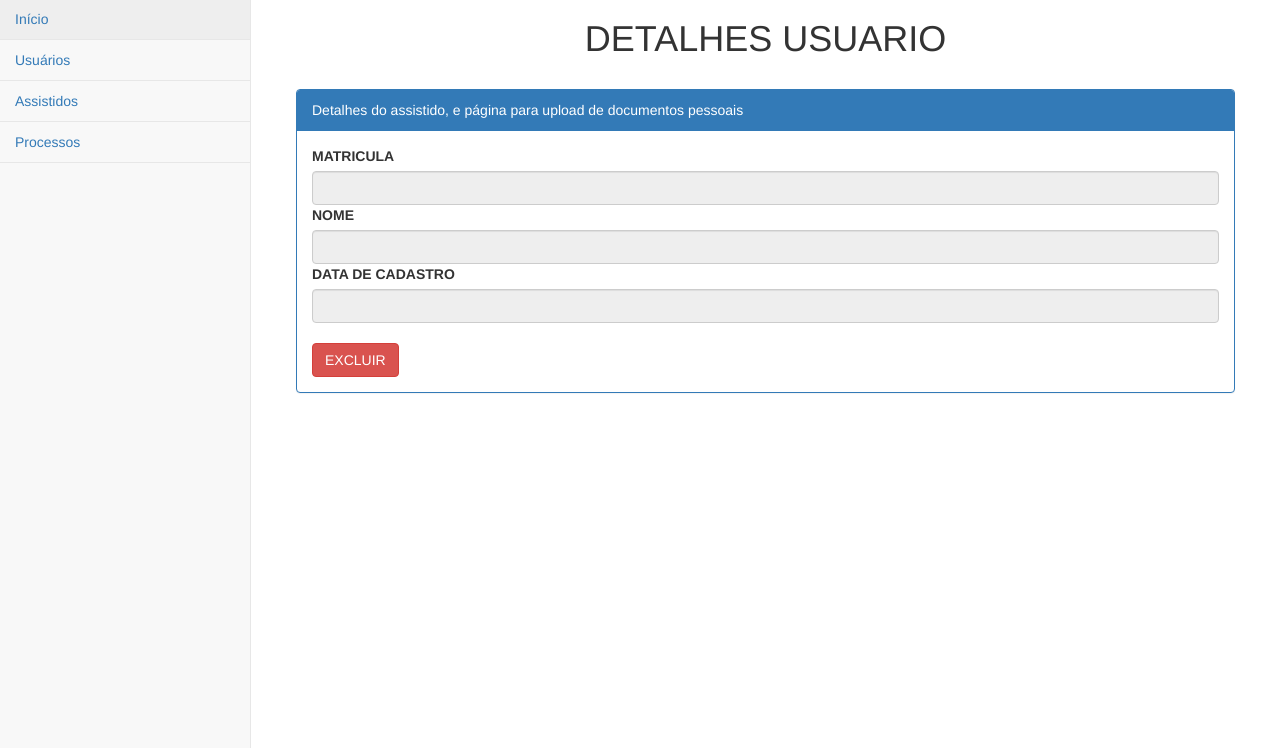
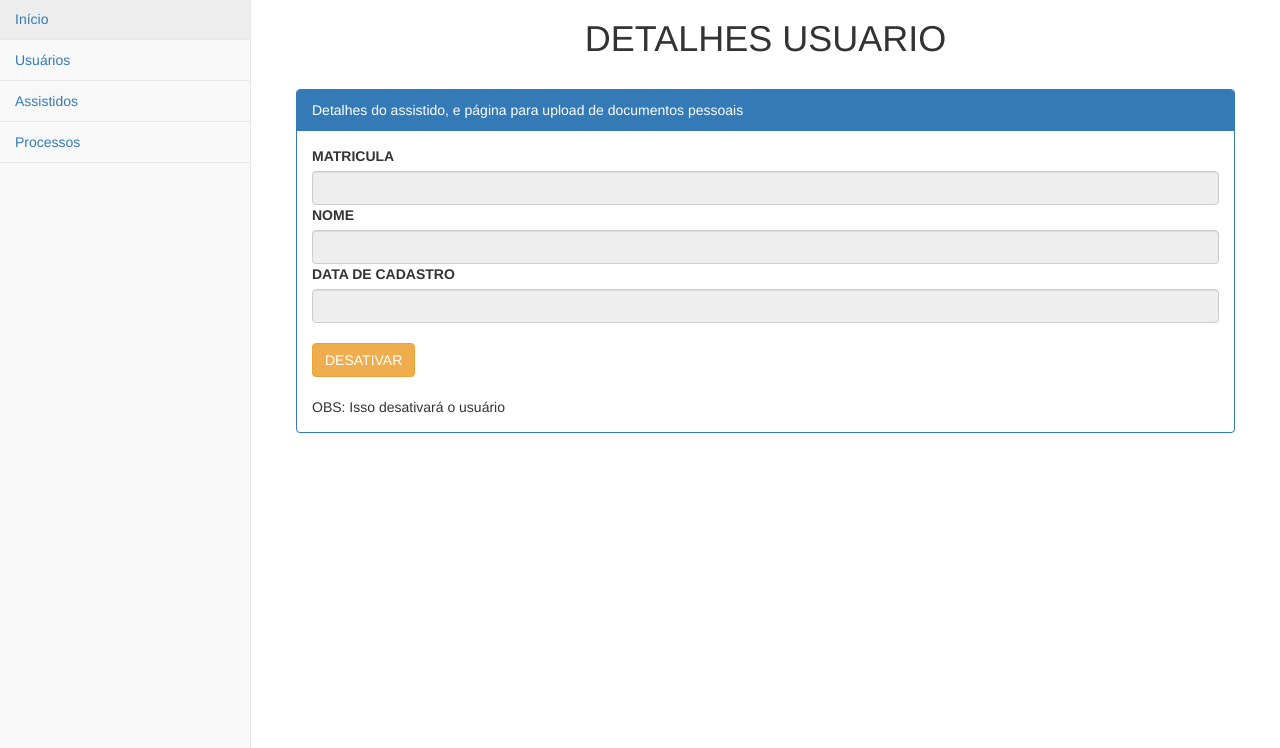
Before and after one commit to Pedro-Philipe/snpj, a Django app: template snpj/templates/gestao/detalhe_usuario.html in a window 1280 px wide. Shown: the part 52-800 px from the top of the page. Run offline with Django 3.2, Linux system fonts and the light colour scheme; the template is opened without the code that fills it, so the values that code supplies are empty; some libraries are stand-ins or nearby versions.

Commit message:
Ajustado o layout de gestao

```diff
--- a/snpj/templates/gestao/detalhe_usuario.html
+++ b/snpj/templates/gestao/detalhe_usuario.html
@@ -21,7 +21,10 @@
                 </div>
                 <br/>
                 <div>
-                    <button class="btn btn-danger">EXCLUIR</button>
+                    <button class="btn btn-warning">DESATIVAR</button>
+                    <br/>
+                    <br/>
+                    <span>OBS: Isso desativará o usuário</span>
                 </div>
             </div>
         </div>
```
